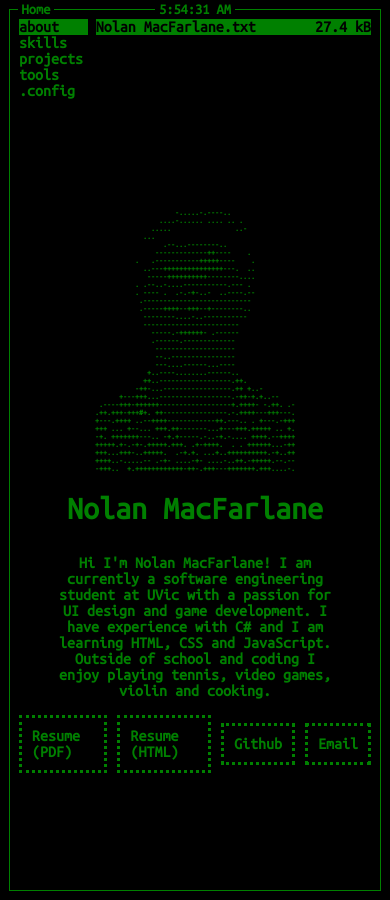
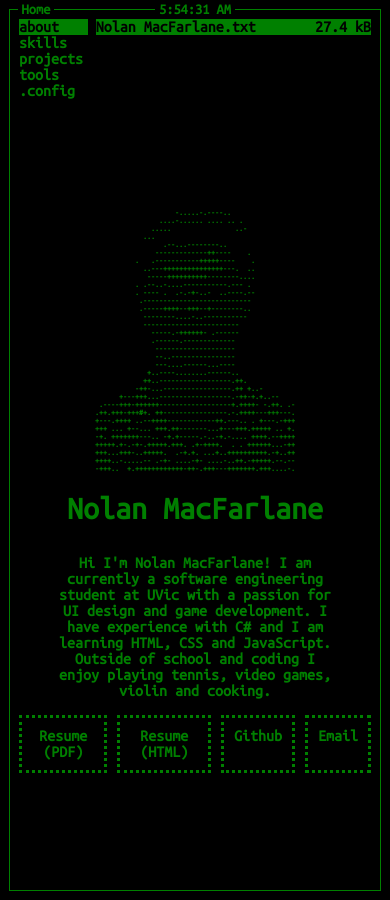
Before and after one commit to nolanmacfarlane/nolanmacfarlane.github.io, a Jekyll site: the page built from index.md, in a window 390 px wide. Built offline with Jekyll 4.4.1, drawn with Linux system fonts in a browser that asks for light colours.

Commit message:
Fixed link button look on mobile.

```diff
--- a/assets/css/home.css
+++ b/assets/css/home.css
@@ -159,7 +159,6 @@
     #link-container
     {
         display: flex;
-        align-items: center;
         gap: 10px;
     }
 
@@ -168,6 +167,7 @@
         color: var(--text-color);
         width: fit-content;
         text-decoration: none;
+        text-align: center;
         padding: 10px;
         border: 3px dotted var(--text-color) ;
     }
```
